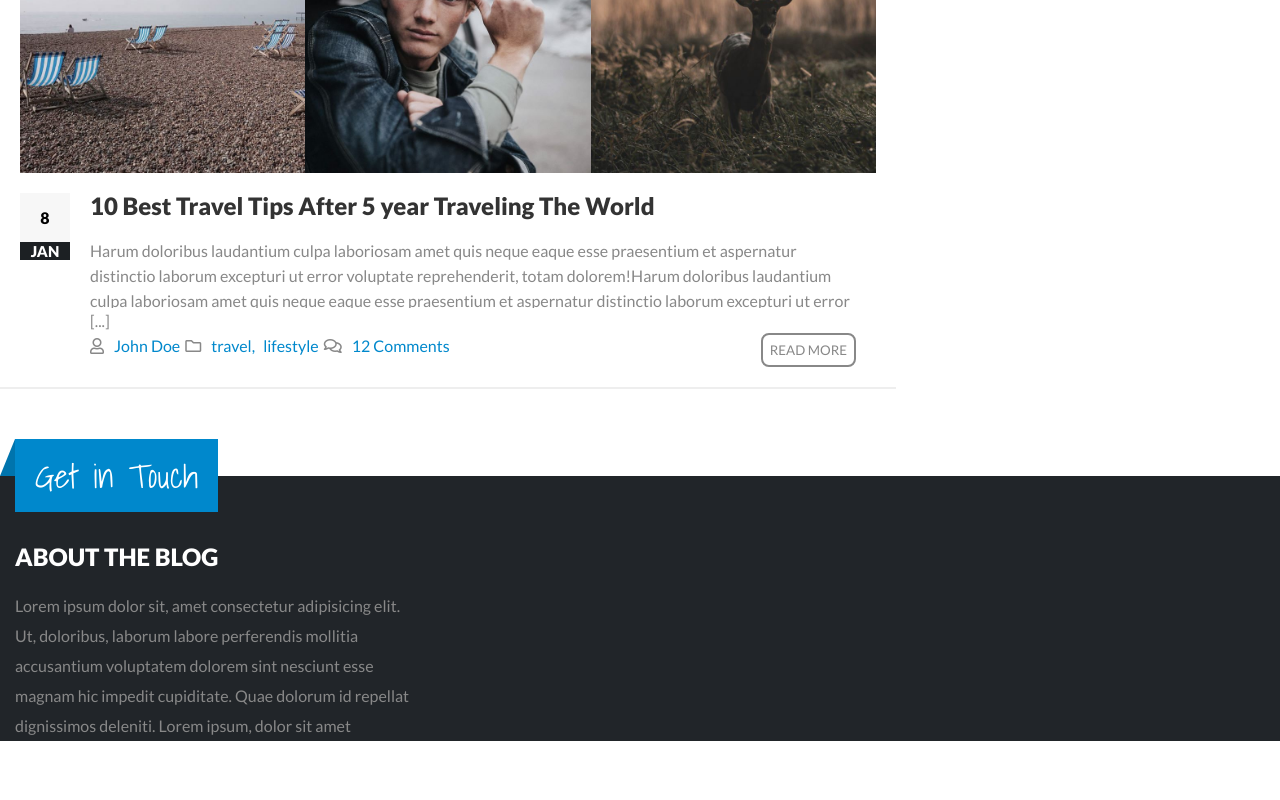
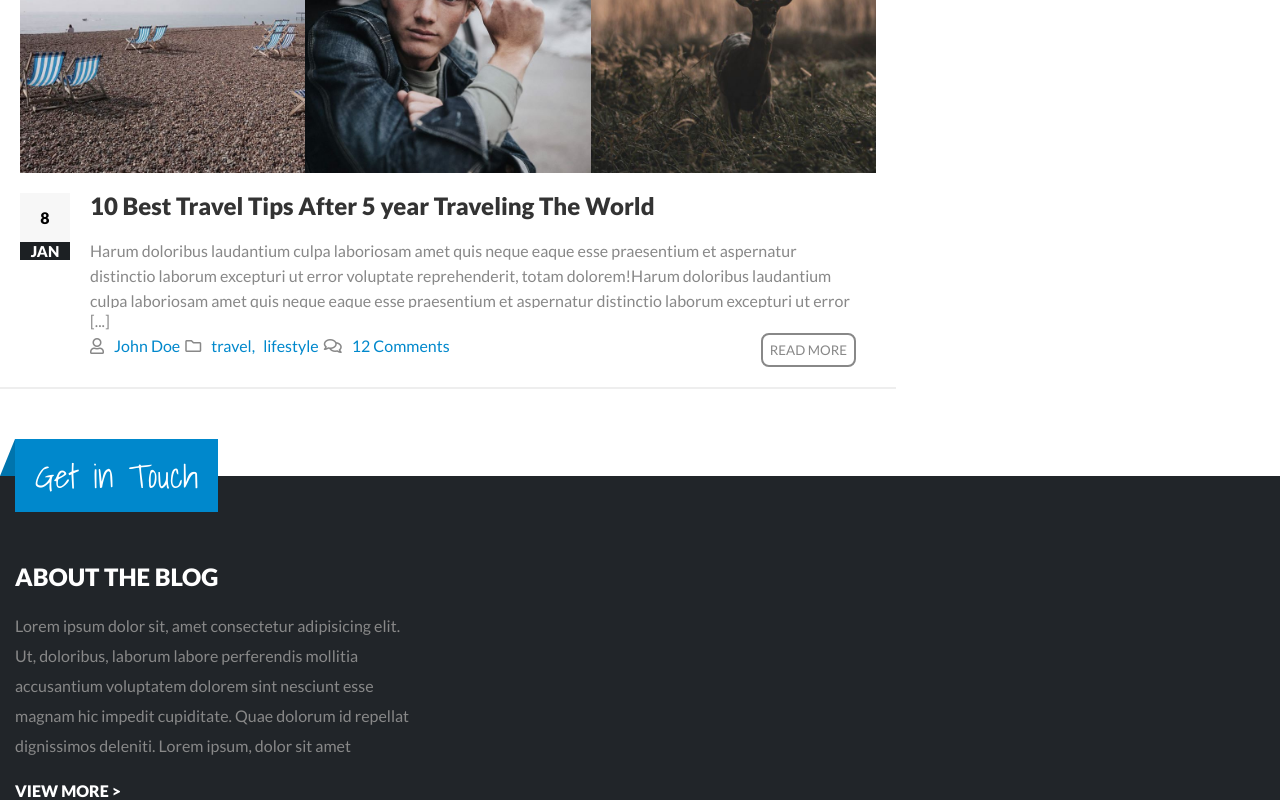
Before and after one commit to LorenzoBuongiorno/proj-html-vuejs, a Vue app: page / in a window 1280 px wide. Shown: the part 4519-5319 px from the top of the page. Before the commit the page ends 5260 px from the top, so only its background shows below. Built offline with nearby package versions, Linux system fonts and the light colour scheme.

Commit message:
about the blog view more

```diff
--- a/src/App.vue
+++ b/src/App.vue
@@ -309,7 +309,10 @@ export default {
           content:'Harum doloribus laudantium culpa laboriosam amet quis neque eaque esse praesentium et aspernatur distinctio laborum excepturi ut error voluptate reprehenderit, totam dolorem!Harum doloribus laudantium culpa laboriosam amet quis neque eaque esse praesentium et aspernatur distinctio laborum excepturi ut error voluptate reprehenderit, totam dolorem!Harum doloribus laudantium culpa laboriosam amet quis neque eaque esse praesentium et aspernatur distinctio laborum excepturi ut error voluptate reprehenderit, totam dolorem!',
         },
       ],
-      blogInfo: 'Lorem ipsum dolor sit, amet consectetur adipisicing elit. Ut, doloribus, laborum labore perferendis mollitia accusantium voluptatem dolorem sint nesciunt esse magnam hic impedit cupiditate. Quae dolorum id repellat dignissimos deleniti. Lorem ipsum, dolor sit amet consectetur adipisicing elit. Porro illo perferendis nisi doloremque magni, ... architecto alias excepturi totam sunt vero quis, odit aperiam possimus veritatis officiis atque repellendus eos quisquam. Lorem ipsum dolor sit amet consectetur adipisicing elit. Similique distinctio suscipit perspiciatis veniam ducimus laudantium, ea dolor vel a officia deleniti, eius rerum laboriosam eligendi possimus porro facilis nulla consequatur?',
+      blogInfo:{
+        content:'Lorem ipsum dolor sit, amet consectetur adipisicing elit. Ut, doloribus, laborum labore perferendis mollitia accusantium voluptatem dolorem sint nesciunt esse magnam hic impedit cupiditate. Quae dolorum id repellat dignissimos deleniti. Lorem ipsum, dolor sit amet consectetur adipisicing elit. Porro illo perferendis nisi doloremque magni, ... architecto alias excepturi totam sunt vero quis, odit aperiam possimus veritatis officiis atque repellendus eos quisquam. Lorem ipsum dolor sit amet consectetur adipisicing elit. Similique distinctio suscipit perspiciatis veniam ducimus laudantium, ea dolor vel a officia deleniti, eius rerum laboriosam eligendi possimus porro facilis nulla consequatur?',
+        url: '#'
+      },
       recentPosts: [
         {
           title: 'Lorem ipsum dolor sit, consectetur adipiscing alit.',
--- a/src/components/FooterBox.vue
+++ b/src/components/FooterBox.vue
@@ -10,7 +10,8 @@
                 <div class="row">
                     <div class="footer-box">
                         <h2>ABOUT THE BLOG</h2>
-                        <p class="about-blog">{{blogInfo}}</p>
+                        <p class="about-blog">{{blogInfo.content}}</p>
+                        <a :href="blogInfo.url">VIEW MORE ></a>
                     </div>
                     <div class="footer-box"></div>
                     <div class="footer-box"></div>
@@ -23,7 +24,7 @@
 <script>
 export default {
     props: {
-        blogInfo: String,
+        blogInfo: Object,
         recentPosts: Array,
         recentComments: Array,
          categories: Array
@@ -69,11 +70,16 @@ export default {
             overflow: hidden;
             text-overflow: ellipsis;
             color: #888;
+            margin-bottom: 20px ;
         }
         h2{
-               margin-bottom: 20px;
+               margin: 20px 0px;
                color: $light-color;
-           }
+        }
+        a{
+          color: $light-color;
+          font-weight: 900;
+        }
     }
 
 </style>
```
